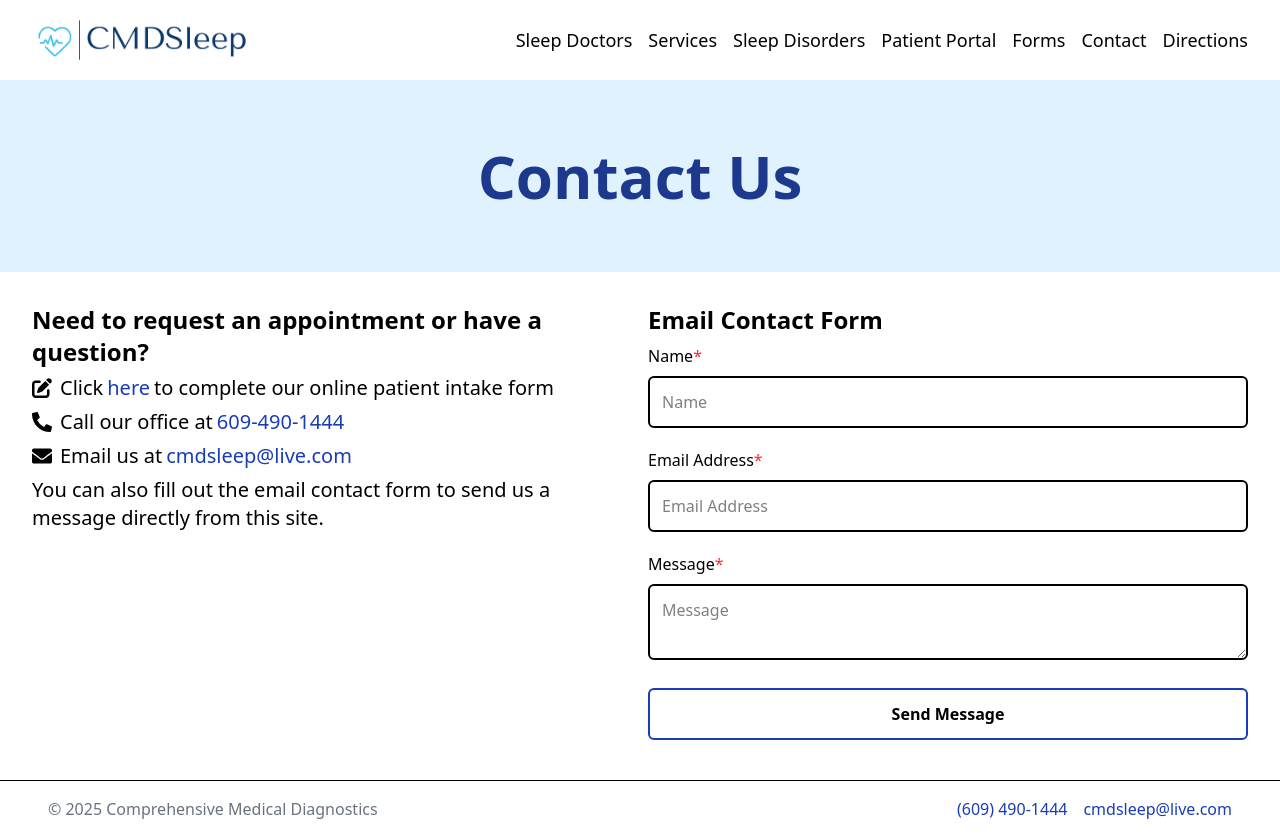
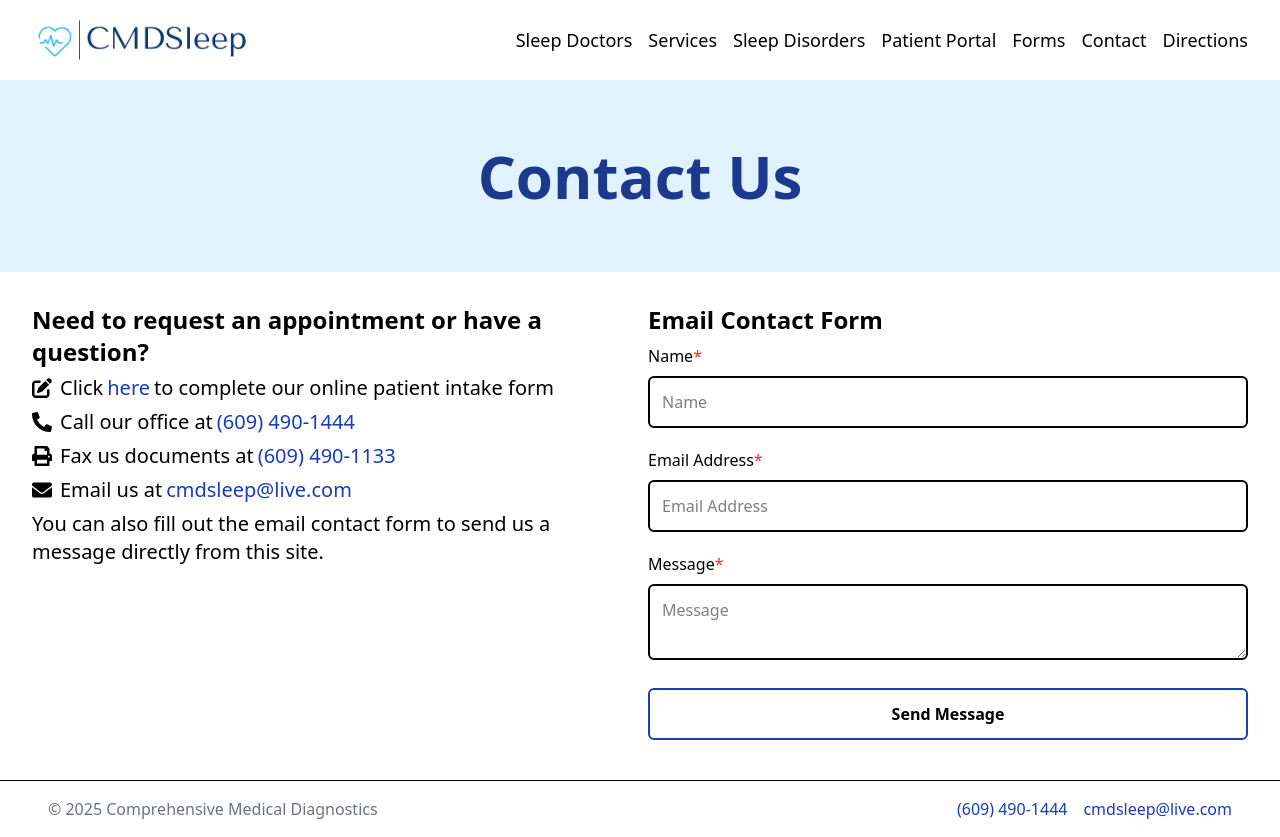
Before and after one commit to gavinnormand/cmdsleep, a React (Vite) app: page /contact in a window 1280 px wide. Built offline with nearby package versions, Linux system fonts and the light colour scheme.

Commit message:
directions page built out, needs more info

```diff
--- /dev/null
+++ b/src/components/pageTitle.tsx
@@ -0,0 +1,13 @@
+interface PageTitleProps {
+  text: string;
+}
+
+const PageTitle: React.FC<PageTitleProps> = ({ text }) => {
+  return (
+    <div className="flex h-16 w-full items-center bg-sky-100 py-24 text-center">
+      <h1 className="mx-auto text-6xl font-bold text-blue-900">{text}</h1>
+    </div>
+  );
+};
+
+export default PageTitle;
--- a/src/pages/contact.tsx
+++ b/src/pages/contact.tsx
@@ -1,13 +1,12 @@
-import { FaEnvelope, FaPhoneAlt } from "react-icons/fa";
+import { FaEnvelope, FaPhoneAlt, FaPrint } from "react-icons/fa";
 import ContactForm from "../components/contactForm";
 import { FaPenToSquare } from "react-icons/fa6";
+import PageTitle from "../components/pageTitle";
 
 function Contact() {
   return (
     <div>
-      <div className="flex h-16 w-full items-center bg-sky-100 py-24 text-center">
-        <h1 className="mx-auto text-6xl font-bold text-blue-900">Contact Us</h1>
-      </div>
+      <PageTitle text={"Contact Us"} />
       <div className="grid grid-cols-1 gap-4 p-8 lg:grid-cols-2">
         <div className="flex flex-col gap-y-1.5 text-xl">
           <p className="text-2xl font-semibold">
@@ -36,7 +35,19 @@ function Contact() {
               rel="noopener noreferrer"
               className="mx-1 text-blue-800 hover:underline active:text-blue-950 active:underline"
             >
-              609-490-1444
+              (609) 490-1444
+            </a>
+          </p>
+          <p>
+            <FaPrint className="mr-2 mb-1 inline" />
+            Fax us documents at
+            <a
+              href="tel:+16094901133"
+              target="_blank"
+              rel="noopener noreferrer"
+              className="mx-1 text-blue-800 hover:underline active:text-blue-950 active:underline"
+            >
+              (609) 490-1133
             </a>
           </p>
           <p>
--- a/src/pages/directions.tsx
+++ b/src/pages/directions.tsx
@@ -1,5 +1,32 @@
+import PageTitle from "../components/pageTitle";
+
 function Directions() {
-  return <div>Directions Page</div>;
+  return (
+    <div>
+      <PageTitle text={"Directions"} />
+      <div className="grid grid-cols-1 gap-4 p-8 lg:grid-cols-2">
+        <div className="flex flex-col gap-y-1.5 text-xl">
+          <p className="text-2xl font-semibold">
+            Need help finding our office?{" "}
+          </p>
+          <p className="text-xl">Comprehensive Medical Diagnostics, LLC</p>
+          <p>CMD Sleep Disorders Center</p>
+          <p>300B Princeton-Hightstown Rd</p>
+          <p> Suite 205 East Windsor, NJ 08520</p>
+        </div>
+        <iframe
+          src="https://www.google.com/maps/embed?pb=!1m18!1m12!1m3!1d231.97371077141725!2d-74.55898784741692!3d40.28277471092482!2m3!1f0!2f39.431352904321365!3f0!3m2!1i1024!2i768!4f35!3m3!1m2!1s0x89c3de4e059219a9%3A0x29cd2b3d4d318c36!2s300%20Princeton%20Hightstown%20Rd%20%23205%2C%20East%20Windsor%2C%20NJ%2008520!5e1!3m2!1sen!2sus!4v1752466625253!5m2!1sen!2sus"
+          width="600"
+          height="450"
+          style={{ border: 0 }}
+          allowFullScreen
+          loading="lazy"
+          referrerPolicy="no-referrer-when-downgrade"
+          className="w-11/12 justify-self-center"
+        ></iframe>
+      </div>
+    </div>
+  );
 }
 
 export default Directions;
--- a/src/pages/patientPortal.tsx
+++ b/src/pages/patientPortal.tsx
@@ -1,11 +1,9 @@
+import PageTitle from "../components/pageTitle";
+
 function PatientPortal() {
   return (
     <div>
-      <div className="flex h-16 w-full items-center bg-sky-100 py-24 text-center">
-        <h1 className="mx-auto text-6xl font-bold text-blue-900">
-          Patient Portal
-        </h1>
-      </div>
+      <PageTitle text={"Patient Portal"} />
       <div className="py-8 text-center">
         <p className="mx-8 text-xl font-semibold">
           The Patient Portal provides an easy and secure way for our patients to
```
